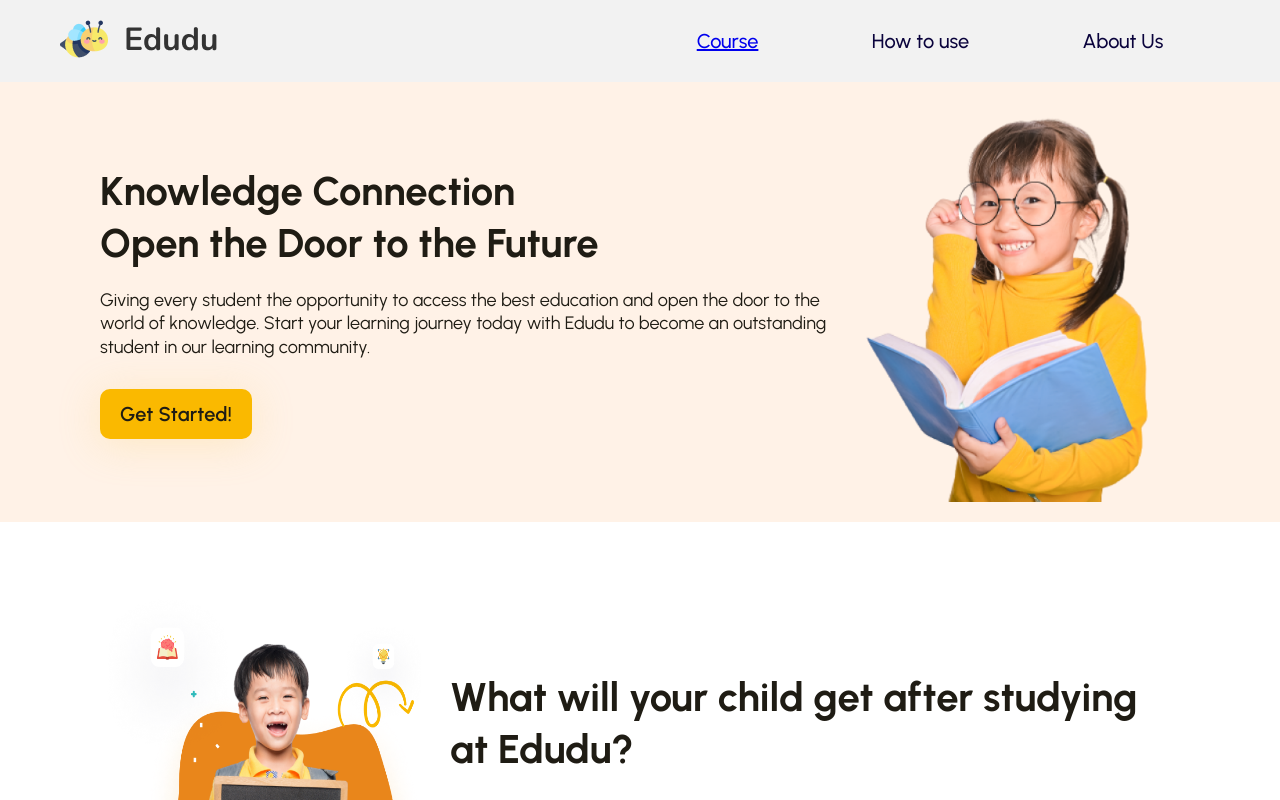
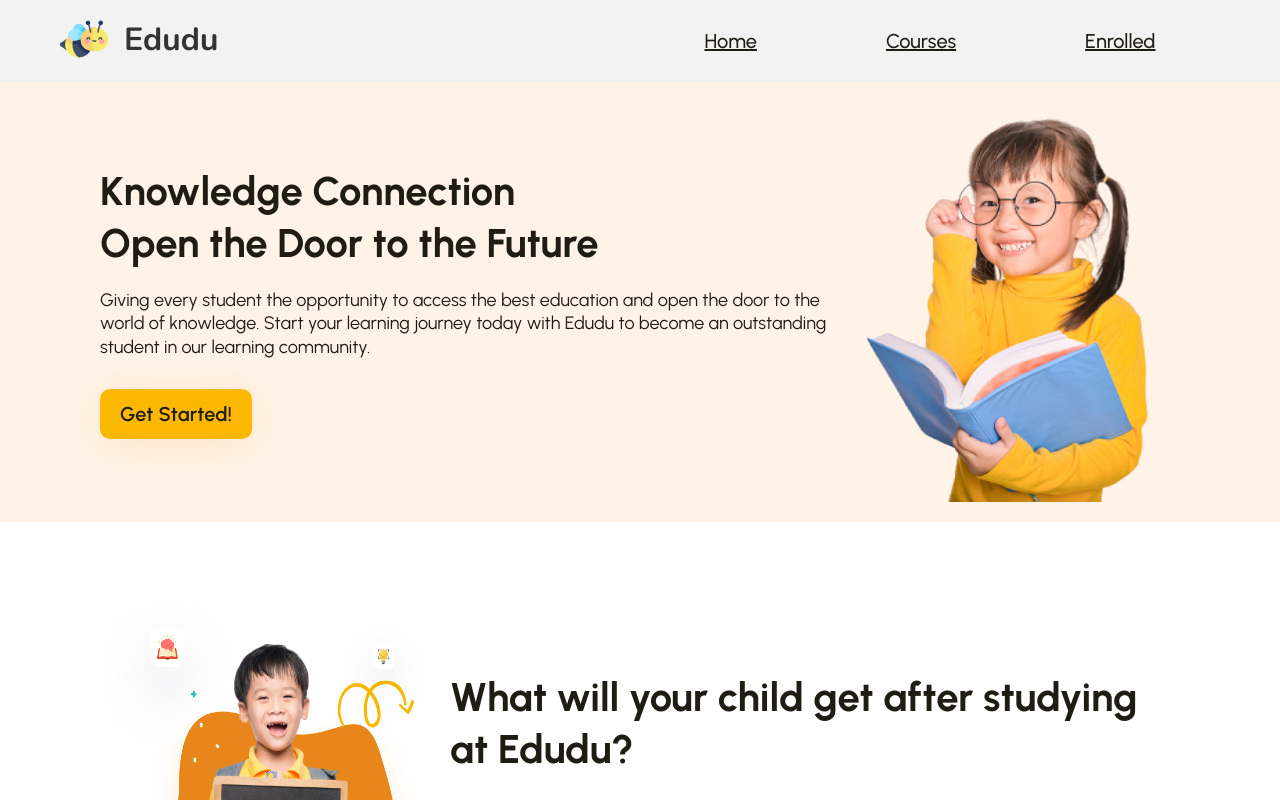
Before and after one commit to Mohit-9440/Courses, a React (Create React App) app: page / in a window 1280 px wide. Shown: the top 800 px of the page. Built offline with nearby package versions, Linux system fonts and the light colour scheme.

Commit message:
routes updated

```diff
--- a/src/components/navbar/Navbar.jsx
+++ b/src/components/navbar/Navbar.jsx
@@ -13,10 +13,14 @@ export const Navbar = () => {
         </div>
         <div className="navbar-right">
           <div className="navbar-right-button">
-            <Link to={"/courses"}>Course</Link>
+            <Link to={"/"}>Home</Link>
           </div>
-          <div className="navbar-right-button">How to use</div>
-          <div className="navbar-right-button">About Us</div>
+          <div className="navbar-right-button">
+            <Link to={"/courses"}>Courses</Link>
+          </div>
+          <div className="navbar-right-button">
+            <Link to={"/dashboard"}>Enrolled</Link>
+          </div>
         </div>
       </div>
     </div>
--- a/src/components/navbar/navbar.css
+++ b/src/components/navbar/navbar.css
@@ -21,12 +21,15 @@
 }
 .navbar-right-button {
   cursor: pointer;
-  color: #0a033c;
+  color: #1f1c14 !important;
   font-family: "Urbanist";
   font-size: 20px;
   font-style: normal;
   font-weight: 500;
   line-height: normal;
+}
+.navbar-right-button a{
+    color: #1f1c14 !important;
 }
 .navbar-right-button:hover {
   color: #fab900;
```
